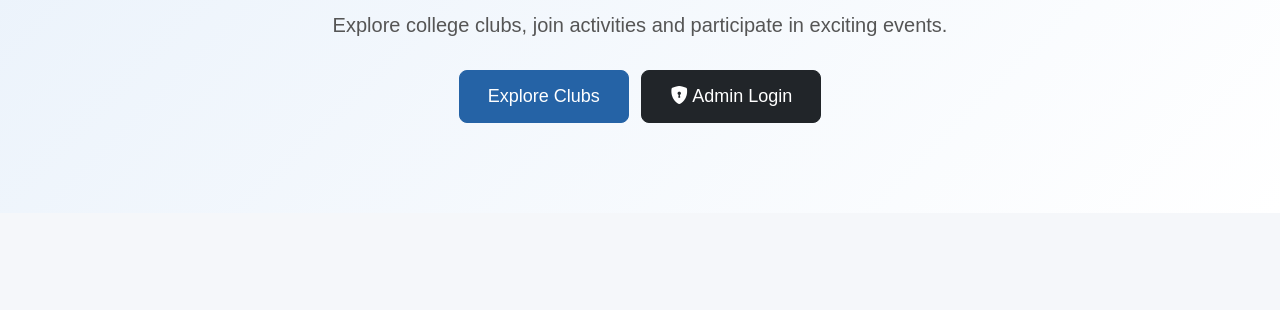
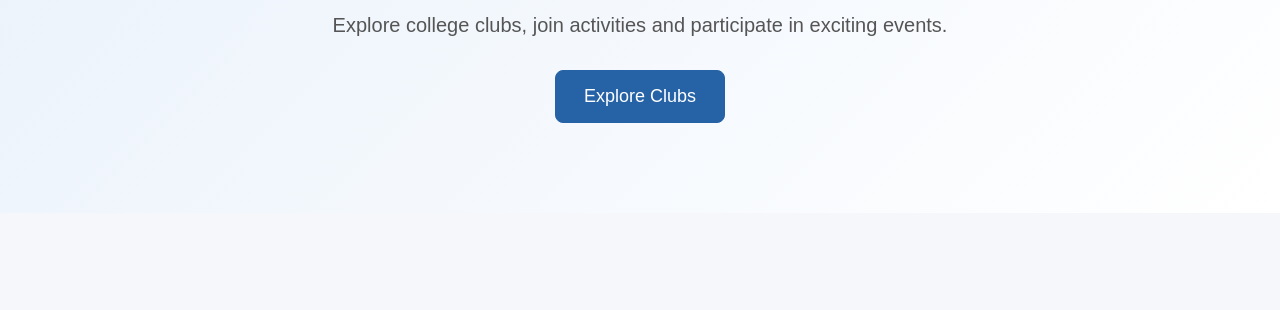
Before and after one commit to hevintandel07-pixel/ClubConnect, a website: page views/index.html in a window 1280 px wide. Shown: the part 228-538 px from the top of the page. Drawn offline with nearby package versions, Linux system fonts and the light colour scheme.

Commit message:
Keep admin login only in navbar

```diff
--- a/views/index.html
+++ b/views/index.html
@@ -164,21 +164,9 @@
 
 
         <a href="clubs.html"
-           class="btn btn-primary me-2">
+           class="btn btn-primary">
 
             Explore Clubs
-
-        </a>
-
-
-        <!-- Admin Login Button -->
-
-        <a href="login.html"
-           class="btn btn-dark">
-
-            <i class="bi bi-shield-lock-fill"></i>
-
-            Admin Login
 
         </a>
 
@@ -242,10 +230,8 @@
 
 
                 <p>
-
                     Students can explore different clubs available
                     in the college.
-
                 </p>
 
             </div>
@@ -271,10 +257,8 @@
 
 
                 <p>
-
                     Students can send a request to join their
                     interested club.
-
                 </p>
 
             </div>
@@ -300,10 +284,8 @@
 
 
                 <p>
-
                     Students can view upcoming events and
                     register for them.
-
                 </p>
 
             </div>
@@ -317,7 +299,7 @@
 
 
 <!-- =========================
-     UPCOMING EVENTS
+     UPCOMING EVENTS SECTION
 ========================= -->
 
 <section class="container my-5">
@@ -330,7 +312,7 @@
     <div class="row">
 
 
-        <!-- Coding Competition -->
+        <!-- Event 1 -->
 
         <div class="col-md-4 mb-3">
 
@@ -371,7 +353,7 @@
 
 
 
-        <!-- Cultural Fest -->
+        <!-- Event 2 -->
 
         <div class="col-md-4 mb-3">
 
@@ -412,7 +394,7 @@
 
 
 
-        <!-- Sports Day -->
+        <!-- Event 3 -->
 
         <div class="col-md-4 mb-3">
 
@@ -464,16 +446,12 @@
 <footer class="bg-dark text-white text-center p-3">
 
     <p class="mb-1">
-
         ClubConnect - College Club Management System
-
     </p>
 
 
     <p class="mb-0">
-
         &copy; 2026 ClubConnect. All Rights Reserved.
-
     </p>
 
 </footer>
```
